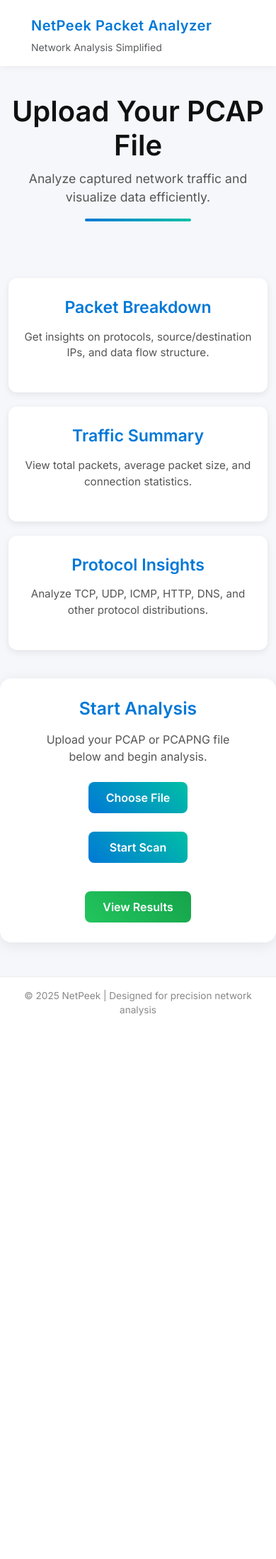
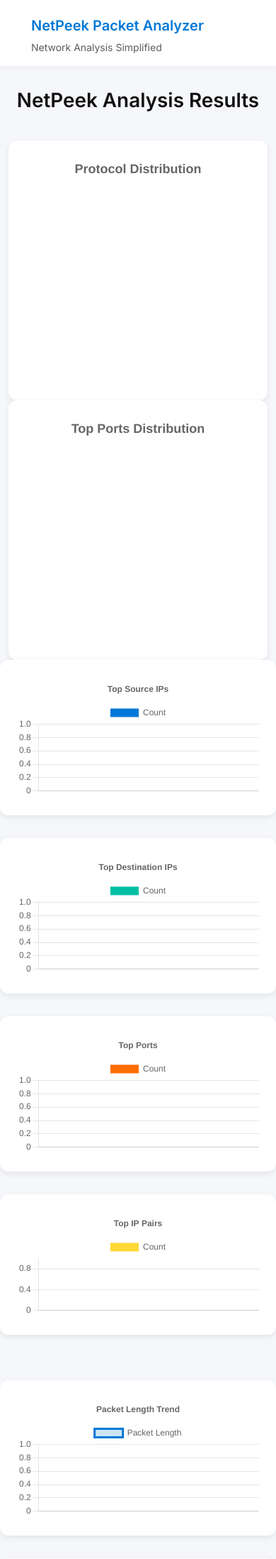
Before and after one commit to divesh-bhakari/NetPeek, a Flask app: page / in a window 390 px wide. Shown: the top 2197 px of the page at 71% size. Before the commit the page ends 1431 px from the top, so only its background shows below. Run offline with Flask 3, Linux system fonts and the light colour scheme; data that the repository does not hold is empty.

Commit message:
added more graphs and pie chart

```diff
--- a/backend/templates/index.html
+++ b/backend/templates/index.html
@@ -2,22 +2,25 @@
 <html lang="en">
 <head>
 <meta charset="UTF-8">
-  <title>NetPeek | Packet Analyzer</title>
 <meta name="viewport" content="width=device-width, initial-scale=1.0">
+<title>NetPeek | Results</title>
 
 <!-- Bootstrap -->
 <link href="https://cdn.jsdelivr.net/npm/bootstrap@5.3.0/dist/css/bootstrap.min.css" rel="stylesheet">
 <link href="https://fonts.googleapis.com/css2?family=Inter:wght@400;600&display=swap" rel="stylesheet">
 
+<!-- Chart.js -->
+<script src="https://cdn.jsdelivr.net/npm/chart.js"></script>
+<script src="https://code.jquery.com/jquery-3.6.0.min.js"></script>
+
 <style>
 body {
+    font-family: 'Inter', sans-serif;
     background-color: #f5f7fa;
-      color: #222;
-      font-family: 'Inter', sans-serif;
     margin: 0;
     padding: 0;
+    color: #222;
 }
-
 .navbar {
     background: #ffffff;
     box-shadow: 0 2px 8px rgba(0,0,0,0.05);
@@ -26,159 +29,28 @@
 .navbar-brand {
     font-weight: 700;
     color: #0078d7 !important;
-      letter-spacing: 0.5px;
 }
-
-    .hero {
+.container h1 {
     text-align: center;
-      padding: 2.5rem 1rem 1.5rem 1rem;
-    }
-    .hero h1 {
-      font-size: 2.5rem;
+    margin: 2rem 0 2.5rem 0;
     font-weight: 700;
     color: #111;
 }
-    .hero p {
-      color: #555;
-      font-size: 1.1rem;
-      margin-top: 10px;
+.chart-container {
+    background: #fff;
+    border-radius: 12px;
+    padding: 1.5rem;
+    box-shadow: 0 3px 10px rgba(0,0,0,0.08);
+    margin-bottom: 2rem;
 }
-    .gradient-bar {
-      height: 4px;
-      background: linear-gradient(90deg, #0078d7, #00bfa5);
-      width: 150px;
-      border-radius: 3px;
-      margin: 1rem auto 1.5rem;
-    }
-
-    .feature-box {
-      background: #ffffff;
-      padding: 1.75rem 1.25rem;
-      border-radius: 12px;
-      text-align: center;
-      box-shadow: 0 3px 10px rgba(0,0,0,0.08);
-      transition: all 0.3s ease;
-      height: 100%;
-    }
-    .feature-box:hover {
-      transform: translateY(-4px);
-      box-shadow: 0 8px 18px rgba(0,0,0,0.12);
-    }
-    .feature-box h3 {
-      color: #0078d7;
-      margin-bottom: 1rem;
-      font-weight: 600;
-    }
-    .feature-box p {
-      color: #555;
-      font-size: 0.95rem;
-    }
-
-    .container.my-5 {
-      margin-top: 2rem !important;
-      margin-bottom: 2rem !important;
-    }
-
-    .row.g-4 {
-      --bs-gutter-y: 1.25rem !important;
-      --bs-gutter-x: 1.25rem !important;
-    }
-
-    .upload-card {
-      background: #ffffff;
-      border-radius: 16px;
-      padding: 1.75rem 3.5rem;
-      box-shadow: 0 4px 20px rgba(0,0,0,0.08);
-      max-width: 700px;
-      margin: 2.5rem auto;
+.pie-container {
+    max-width: 500px;
+    margin: auto;
+    padding: 20px;
     text-align: center;
 }
-
-    input[type="file"] { display: none; }
-
-    label {
-      background: linear-gradient(45deg, #0078d7, #00bfa5);
-      color: white;
-      padding: 10px 25px;
-      border-radius: 8px;
-      cursor: pointer;
-      font-weight: 600;
-      transition: 0.3s;
-      display: inline-block;
-      margin-bottom: 1rem;
-    }
-    label:hover { opacity: 0.9; }
-
-    .btn-scan {
-      background: linear-gradient(45deg, #0078d7, #00bfa5);
-      border: none;
-      color: white;
-      font-weight: 600;
-      padding: 10px 30px;
-      border-radius: 8px;
-      cursor: pointer;
-      margin-top: 10px;
-      transition: 0.3s;
-    }
-    .btn-scan:hover {
-      transform: scale(1.05);
-      opacity: 0.95;
-      box-shadow: 0 0 15px rgba(0, 123, 255, 0.3);
-    }
-
-    #progressContainer {
-      width: 100%;
-      height: 10px;
-      background: #e9ecef;
-      border-radius: 5px;
-      overflow: hidden;
-      margin-top: 20px;
-      display: none;
-    }
-
-    #progressBar {
-      height: 100%;
-      width: 0%;
-      background: linear-gradient(90deg, #0078d7, #00bfa5);
-      transition: width 0.4s;
-    }
-
-    #progressText {
-      margin-top: 10px;
-      font-size: 14px;
-      color: #333;
-    }
-
-    #resultMessage {
-      margin-top: 20px;
-      font-weight: 500;
-      color: #333;
-    }
-
-    .view-results {
-      margin-top: 20px;
-      background: linear-gradient(45deg, #22c55e, #16a34a);
-      border: none;
-      color: white;
-      padding: 10px 25px;
-      border-radius: 8px;
-      font-weight: 600;
-      transition: 0.3s;
-    }
-    .view-results:hover {
-      transform: scale(1.05);
-      opacity: 0.95;
-      box-shadow: 0 0 15px rgba(22, 163, 74, 0.3);
-    }
-
-    footer {
-      text-align: center;
-      font-size: 0.85rem;
-      color: #888;
-      padding: 1rem;
-      border-top: 1px solid #eee;
-      background: #fff;
-      margin-top: 3rem;
+.row.charts-row {
+    margin-bottom: 2rem;
 }
 </style>
 </head>
@@ -186,103 +58,140 @@
 <body>
 
 <nav class="navbar navbar-light">
-    <div class="container-fluid d-flex justify-content-between align-items-center">
+  <div class="container-fluid">
     <a class="navbar-brand">NetPeek Packet Analyzer</a>
     <span class="text-muted small">Network Analysis Simplified</span>
   </div>
 </nav>
 
-  <div class="hero">
-    <h1>Upload Your PCAP File</h1>
-    <p>Analyze captured network traffic and visualize data efficiently.</p>
-    <div class="gradient-bar"></div>
+<div class="container">
+  <h1>NetPeek Analysis Results</h1>
+
+  <!-- Protocol Pie Chart -->
+  <div class="pie-container chart-container">
+      <canvas id="protocolChart"></canvas>
   </div>
 
-  <div class="container my-5">
-    <div class="row g-4">
-      <div class="col-md-4">
-        <div class="feature-box">
-          <h3>Packet Breakdown</h3>
-          <p>Get insights on protocols, source/destination IPs, and data flow structure.</p>
+  <!-- Additional Pie Chart: Top Ports -->
+  <div class="pie-container chart-container">
+      <canvas id="extraPieChart"></canvas>
   </div>
+
+  <!-- Bar Charts Row -->
+  <div class="row charts-row">
+      <div class="col-md-6 chart-container"><canvas id="topSrcChart"></canvas></div>
+      <div class="col-md-6 chart-container"><canvas id="topDstChart"></canvas></div>
+      <div class="col-md-6 chart-container"><canvas id="topPortsChart"></canvas></div>
+      <div class="col-md-6 chart-container"><canvas id="topPairsChart"></canvas></div>
   </div>
-      <div class="col-md-4">
-        <div class="feature-box">
-          <h3>Traffic Summary</h3>
-          <p>View total packets, average packet size, and connection statistics.</p>
-        </div>
-      </div>
-      <div class="col-md-4">
-        <div class="feature-box">
-          <h3>Protocol Insights</h3>
-          <p>Analyze TCP, UDP, ICMP, HTTP, DNS, and other protocol distributions.</p>
-        </div>
-      </div>
+
+  <!-- Advanced Charts Row -->
+  <div class="row charts-row">
+      <div class="col-md-6 chart-container"><canvas id="packetSizeLine"></canvas></div>
+      <div class="col-md-6 chart-container"><canvas id="protocolRadar"></canvas></div>
+      <div class="col-md-12 chart-container"><canvas id="timeScatter"></canvas></div>
   </div>
 </div>
 
-  <div class="upload-card">
-    <h2 class="mb-3" style="color:#0078d7; font-weight:600;">Start Analysis</h2>
-    <p class="mb-4" style="color:#555;">Upload your PCAP or PCAPNG file below and begin analysis.</p>
+<script>
+async function fetchResults() {
+  const response = await fetch('/results');
+  const data = await response.json();
 
-    <input type="file" id="fileInput" accept=".pcap,.pcapng">
-    <label for="fileInput">Choose File</label><br>
-    <button id="uploadBtn" class="btn-scan">Start Scan</button>
+  // --- Protocol Pie Chart ---
+  new Chart(document.getElementById('protocolChart'), {
+    type: 'pie',
+    data: {
+      labels: data.protocols.map(p => p.protocol),
+      datasets: [{
+        data: data.protocols.map(p => p.count),
+        backgroundColor: ['#0078d7','#00bfa5','#ff6d00','#fdd835','#d500f9','#f50057','#0091ea']
+      }]
+    },
+    options: { plugins:{ title:{ display:true, text:'Protocol Distribution', font:{size:18} } }, responsive:true }
+  });
 
-    <div id="progressContainer">
-      <div id="progressBar"></div>
-    </div>
-    <div id="progressText"></div>
-    <div id="resultMessage"></div>
+  // --- Extra Pie Chart: Top Ports ---
+  new Chart(document.getElementById('extraPieChart'), {
+    type: 'pie',
+    data: {
+      labels: data.top_ports.map(p => p.port),
+      datasets: [{
+        data: data.top_ports.map(p=>p.count),
+        backgroundColor:['#0078d7','#00bfa5','#ff6d00','#fdd835','#d500f9','#f50057','#0091ea','#795548','#9c27b0','#607d8b']
+      }]
+    },
+    options: { plugins:{ title:{ display:true, text:'Top Ports Distribution', font:{size:18} } }, responsive:true }
+  });
 
-    <button class="view-results" onclick="window.location.href='/result.html'">View Results</button>
-  </div>
+  // --- Bar Charts ---
+  new Chart(document.getElementById('topSrcChart'), {
+    type: 'bar',
+    data: { labels: data.top_src_ips.map(ip => ip.src_ip), datasets:[{ label:'Count', data:data.top_src_ips.map(ip=>ip.count), backgroundColor:'#0078d7' }]},
+    options: { plugins:{ title:{ display:true, text:'Top Source IPs' } }, responsive:true }
+  });
 
-  <footer>
-    © 2025 NetPeek | Designed for precision network analysis
-  </footer>
+  new Chart(document.getElementById('topDstChart'), {
+    type: 'bar',
+    data: { labels: data.top_dst_ips.map(ip => ip.dst_ip), datasets:[{ label:'Count', data:data.top_dst_ips.map(ip=>ip.count), backgroundColor:'#00bfa5' }]},
+    options: { plugins:{ title:{ display:true, text:'Top Destination IPs' } }, responsive:true }
+  });
 
-  <script>
-    const fileInput = document.getElementById('fileInput');
-    const uploadBtn = document.getElementById('uploadBtn');
-    const progressContainer = document.getElementById('progressContainer');
-    const progressBar = document.getElementById('progressBar');
-    const progressText = document.getElementById('progressText');
-    const resultMessage = document.getElementById('resultMessage');
+  new Chart(document.getElementById('topPortsChart'), {
+    type: 'bar',
+    data: { labels: data.top_ports.map(p => p.port), datasets:[{ label:'Count', data:data.top_ports.map(p=>p.count), backgroundColor:'#ff6d00' }]},
+    options: { plugins:{ title:{ display:true, text:'Top Ports' } }, responsive:true }
+  });
 
-    uploadBtn.addEventListener('click', () => {
-      const file = fileInput.files[0];
-      if (!file) {
-        alert("Please select a file first!");
-        return;
+  new Chart(document.getElementById('topPairsChart'), {
+    type: 'bar',
+    data: { labels: data.top_pairs.map(p => p.pair), datasets:[{ label:'Count', data:data.top_pairs.map(p=>p.count), backgroundColor:'#fdd835' }]},
+    options: { plugins:{ title:{ display:true, text:'Top IP Pairs' } }, responsive:true, maintainAspectRatio:false }
+  });
+
+  // --- Line Chart: Packet Length Trend ---
+  new Chart(document.getElementById('packetSizeLine'), {
+    type: 'line',
+    data: {
+      labels: data.all_packets.map((pkt,i)=>i+1),
+      datasets:[{ label:'Packet Length', data:data.all_packets.map(pkt=>pkt.length), borderColor:'#0078d7', backgroundColor:'rgba(0,120,215,0.2)', fill:true }]
+    },
+    options:{ responsive:true, plugins:{ title:{ display:true, text:'Packet Length Trend' } } }
+  });
+
+  // --- Radar Chart: Protocol Counts ---
+  new Chart(document.getElementById('protocolRadar'), {
+    type:'radar',
+    data: {
+      labels: data.protocols.map(p => p.protocol),
+      datasets:[{ label:'Protocol Count', data:data.protocols.map(p => p.count), borderColor:'#00bfa5', backgroundColor:'rgba(0,191,165,0.2)' }]
+    },
+    options:{ responsive:true, plugins:{ title:{ display:true, text:'Protocol Radar' } } }
+  });
+
+  // --- Scatter Chart: Packet Size vs Packet # ---
+  new Chart(document.getElementById('timeScatter'), {
+    type:'scatter',
+    data: {
+      datasets:[{
+        label:'Packet Size vs Packet #',
+        data: data.all_packets.map((pkt,i)=>({x:i+1, y:pkt.length})),
+        backgroundColor:'#f50057'
+      }]
+    },
+    options:{
+      responsive:true,
+      plugins:{ title:{ display:true, text:'Packet Size vs Packet #' } },
+      scales:{
+        x:{ title:{ display:true, text:'Packet #' } },
+        y:{ title:{ display:true, text:'Packet Size' } }
+      }
+    }
+  });
+
 }
 
-      const formData = new FormData();
-      formData.append("file", file);
-      progressContainer.style.display = "block";
-      progressBar.style.width = "0%";
-      progressText.innerText = "0%";
-      resultMessage.innerText = "";
-
-      fetch("/upload", { method: "POST", body: formData })
-        .then(async response => {
-          const data = await response.json();
-          progressBar.style.width = "100%";
-          progressText.innerText = "100%";
-
-          if (response.ok) {
-            resultMessage.innerHTML = `<strong>${data.message}</strong><br>Total Packets Parsed: ${data.summary.packets_parsed}`;
-          } else {
-            resultMessage.innerHTML = `Error: ${data.error}`;
-          }
-        })
-        .catch(err => {
-          resultMessage.innerHTML = `Error: ${err}`;
-          progressBar.style.width = "100%";
-          progressText.innerText = "100%";
-        });
-    });
+fetchResults();
 </script>
-
 </body>
 </html>
```
Lines whose indentation alone changed are shown as unchanged.
